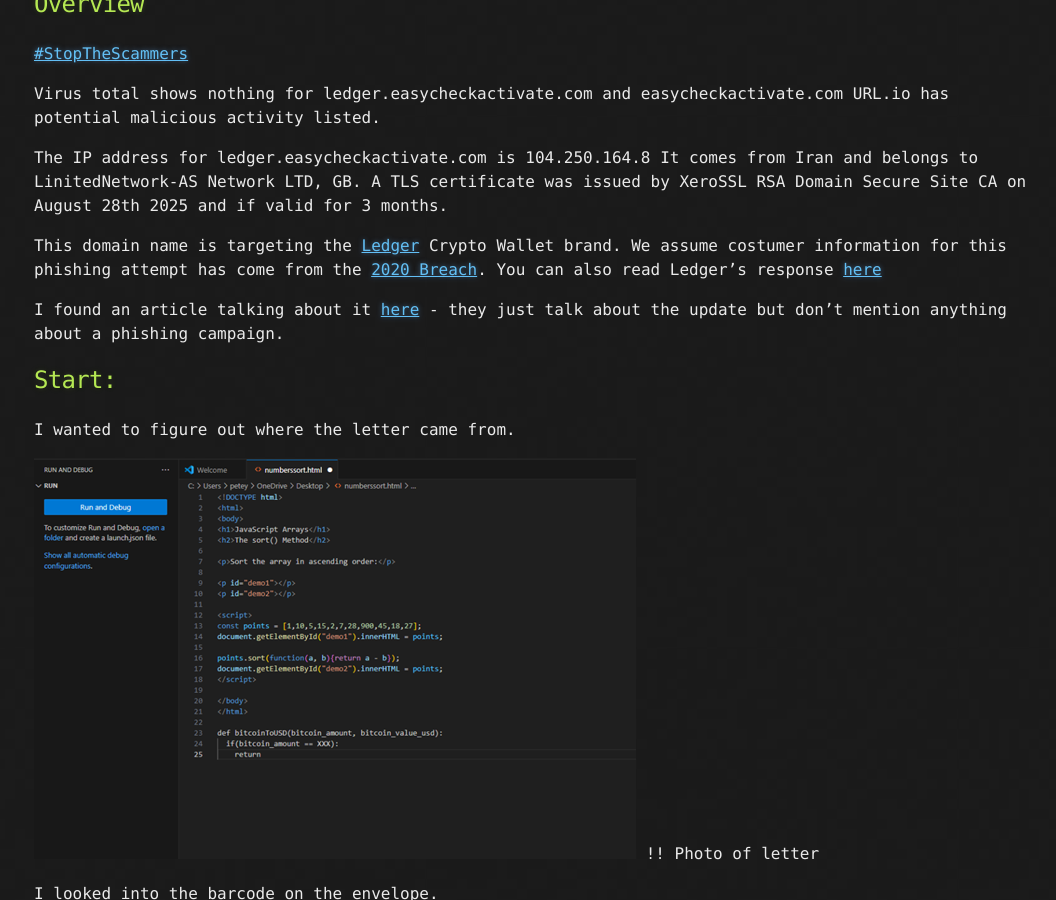
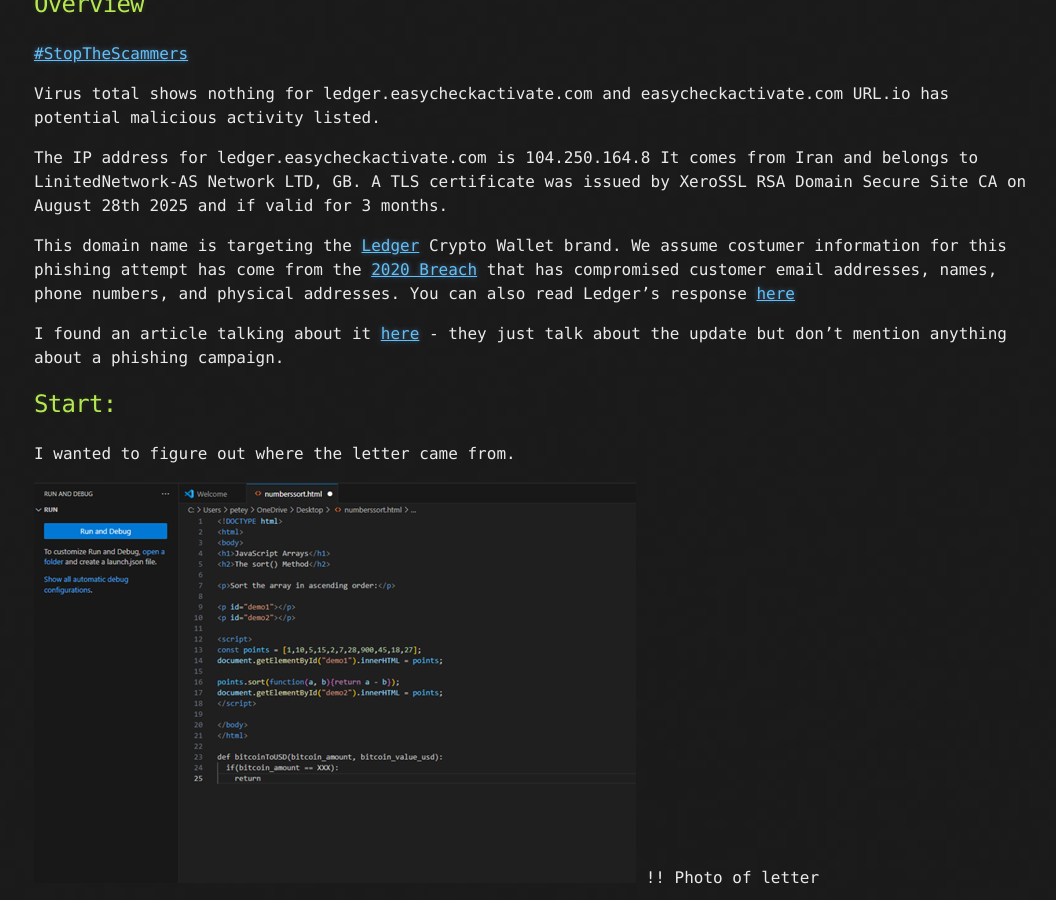
Before and after one commit to CyberCasquatch/cybercasquatch.github.io, a Jekyll site: the page built from _posts/TidBits/2025-08-31-PhishingLedger.md, in a window 1280 px wide and 900 px high, scrolled down 416 px. Shown: the whole window, without its empty margins (106-1162 px from the left). Built offline with Jekyll 4.4.1, drawn with Linux system fonts in a browser that asks for light colours.

Commit message:
Update 2025-08-31-PhishingLedger.md

```diff
--- a/_posts/TidBits/2025-08-31-PhishingLedger.md
+++ b/_posts/TidBits/2025-08-31-PhishingLedger.md
@@ -20,7 +20,7 @@
 It comes from Iran and belongs to LinitedNetwork-AS Network LTD, GB.
 A TLS certificate was issued by XeroSSL RSA Domain Secure Site CA on August 28th 2025 and if valid for 3 months.
 
-This domain name is targeting the [Ledger](https://www.ledger.com/ledger-live) Crypto Wallet brand. We assume costumer information for this phishing attempt has come from the [2020 Breach](https://haveibeenpwned.com/Breach/Ledger#:~:text=In%20June%202020%2C%20the%20hardware%20crypto%20wallet%20manufacturer,and%20included%20names%2C%20physical%20addresses%20and%20phone%20numbers.). You can also read Ledger's response [here](https://www.ledger.com/addressing-the-july-2020-e-commerce-and-marketing-data-breach)
+This domain name is targeting the [Ledger](https://www.ledger.com/ledger-live) Crypto Wallet brand. We assume costumer information for this phishing attempt has come from the [2020 Breach](https://haveibeenpwned.com/Breach/Ledger#:~:text=In%20June%202020%2C%20the%20hardware%20crypto%20wallet%20manufacturer,and%20included%20names%2C%20physical%20addresses%20and%20phone%20numbers.) that has compromised customer email addresses, names, phone numbers, and physical addresses. You can also read Ledger's response [here](https://www.ledger.com/addressing-the-july-2020-e-commerce-and-marketing-data-breach)
 
 I found an article talking about it [here](https://meme-insider.com/en/article/ledger-transaction-check-update-2025/) - they just talk about the update but don't mention anything about a phishing campaign.
 
```
